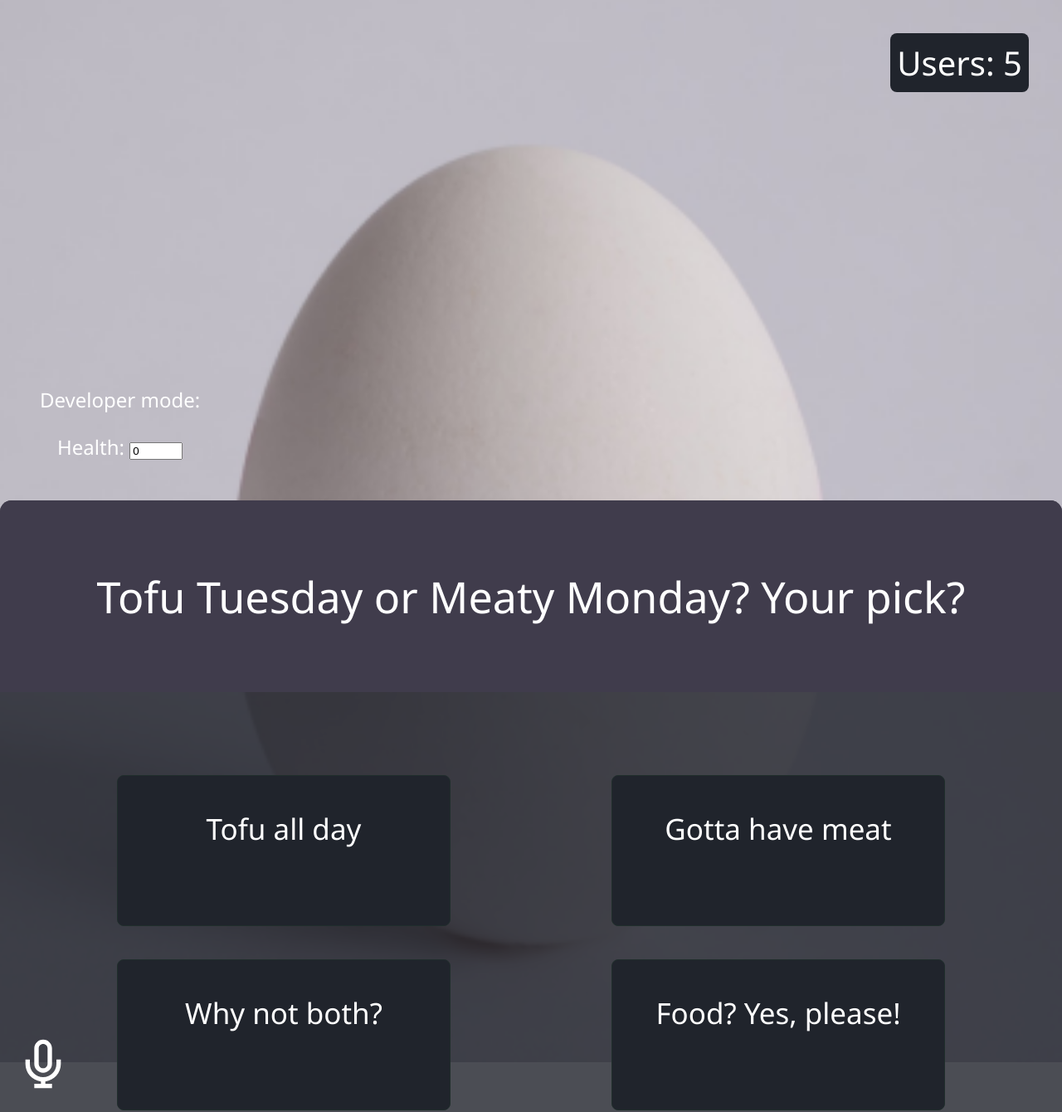
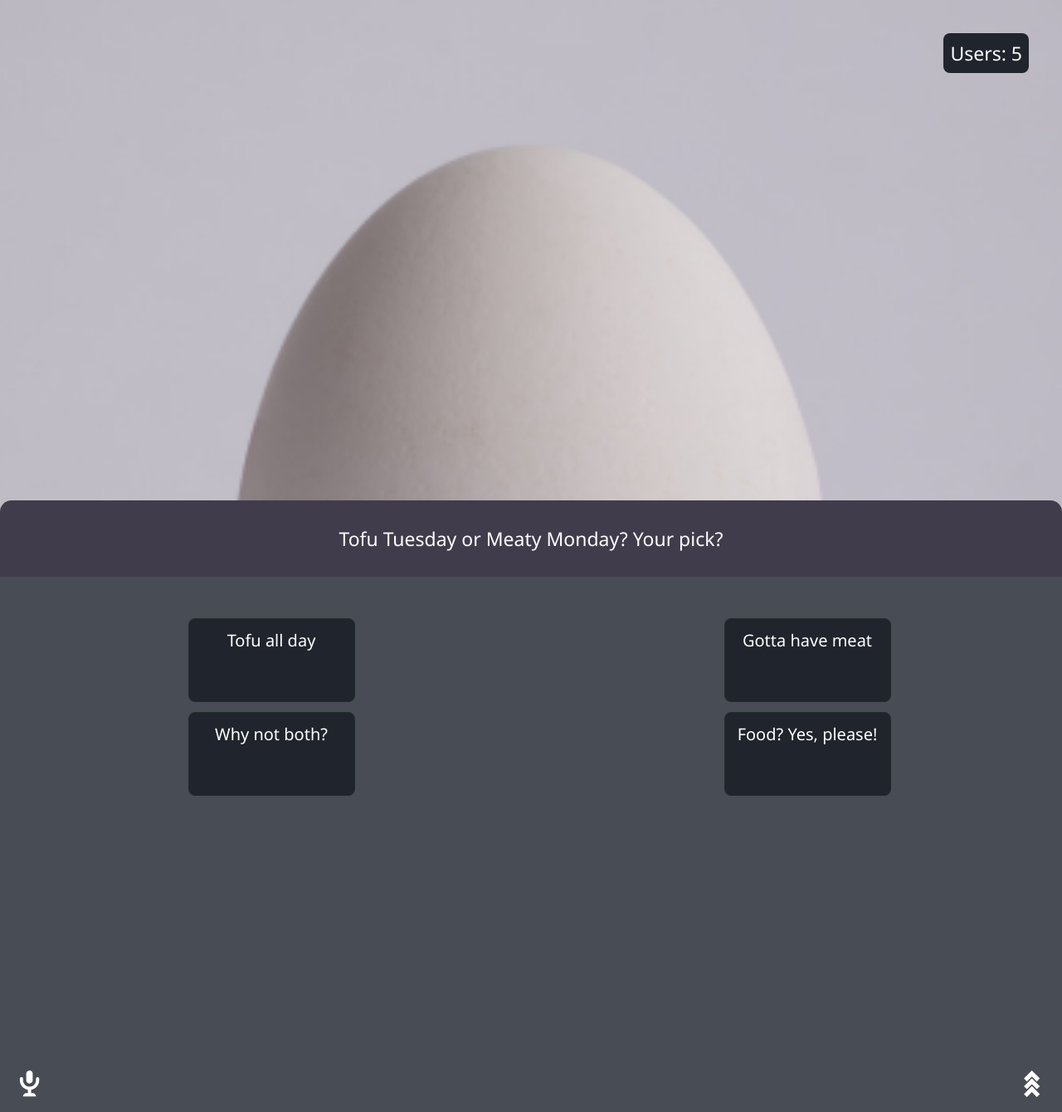
Before and after one commit to srozov/whuat, a Django app: page / in a window 1280 px wide. Shown: the whole page at 83% size. Run offline with Django 4.2, Linux system fonts and the light colour scheme; a user stored in the database is signed in; data comes from the database, SQL or seed files in the repository; data that the repository does not hold is empty.

Commit message:
fixed styling

```diff
--- a/app/static/styles/style.css
+++ b/app/static/styles/style.css
@@ -29,7 +29,7 @@
 
   #lower {
     position: relative;
-    background-color: rgba(30,33,42, 0.8);
+    background-color: rgb(72,76,84);
     border-radius: 14px 14px 0px 0px;
     flex-grow: 1;
     overflow: auto;
@@ -47,7 +47,7 @@
   position: absolute;
   top: 40px;
   right: 40px;
-  font-size: 2.5em;
+  font-size: 23px;
   padding: 8px;
   background-color: rgb(32,36,44, 1);
   border-radius: 8px;
@@ -60,6 +60,7 @@
     left: 40px;
     font-size: 24px;
     padding: 8px;
+    display: none;
 }
 
 
@@ -98,34 +99,36 @@
 
 /* Lower Section */
 #question {
-  padding: 80px 80px;
+  padding: 30px 30px;
   margin: auto;
   background-color: rgb(64,60,76);
   font-weight: 100;
-  font-size: 52px;
-
+  font-size: 23px;
 }
 
 #choices {
-    width: 90%;
+    width: 100vw;
     margin: auto;
-    margin-top: 100px;
+    margin-top: 40px;
     display: grid;
-    grid-template-columns: repeat(2, 1fr); /* 2 columns */
-    gap: 40px; /* Space between grid items */
+    grid-template-columns: 2fr 2fr; /* 2 columns */
+    justify-content: center;
+    gap: 12px; /* Space between grid items */
+    padding: 10px;
 
 }
 
 .choice {
-    padding: 40px;
+    padding: 12px;
     text-align: center;
-    font-size: 35px;
+    font-size: 20px;
     background-color: rgb(32,36,44, 1);
     border: 1px solid rgba(32,46,44, 1);
     border-radius: 8px;
-    width: 320px;
-    height: 100px;
+    width: 175px;
+    height: 75px;
     margin: auto;
+    cursor: pointer;
 }
 
 .choice:hover{
@@ -141,7 +144,7 @@
 #footer {
   width: 100%;
   position: absolute;
-  bottom: 90px
+  bottom: 50px
 }
 
 #footer-container {
@@ -151,7 +154,14 @@
 
 #mic {
   position: absolute;
-  width: 64px;
-  height: 64px;
+  width: 32px;
+  height: 32px;
   left: 20px;
 }
+
+#upgrade{
+  position: absolute;
+  width: 32px;
+  height: 32px;
+  right: 20px;
+}
--- a/templates/index.html
+++ b/templates/index.html
@@ -74,8 +74,12 @@
 
   <div id="footer">
     <img class="icon" id="mic"
-    src="{% static 'images/mic.svg' %}"
+    src="{% static 'images/microphone.svg' %}"
       alt="microphone icon for accessibility so you can use text to speech">
+
+      <img class="icon" id="upgrade"
+      src="{% static 'images/upgrade.svg' %}"
+        alt="microphone icon for accessibility so you can use text to speech">
 
   </div>
 
```
